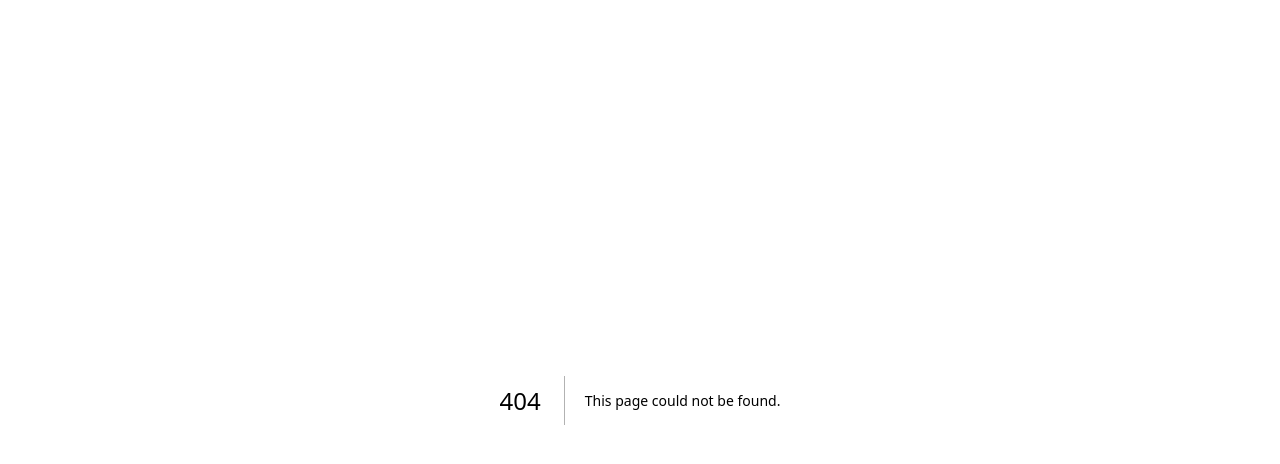
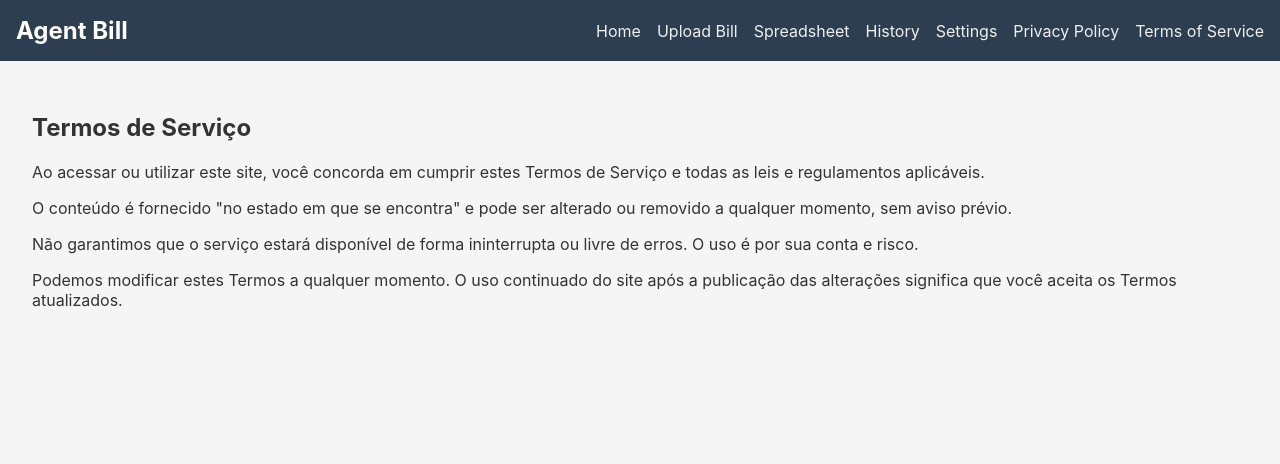
Before and after one commit to marceloadaes/AgentBill, a Next.js app: page /terms in a window 1280 px wide. Before the commit this address had no page. Shown: the top 464 px of the page. Built offline with nearby package versions, Linux system fonts and the light colour scheme.

Commit message:
Add privacy and terms pages with menu links

```diff
--- a/components/Layout.tsx
+++ b/components/Layout.tsx
@@ -17,6 +17,8 @@ export default function Layout({ children }: Props) {
           <Link href="/spreadsheet">Spreadsheet</Link>
           <Link href="/history">History</Link>
           <Link href="/settings">Settings</Link>
+          <Link href="/privacy">Privacy Policy</Link>
+          <Link href="/terms">Terms of Service</Link>
         </nav>
       </header>
       <main className={styles.main}>{children}</main>
--- /dev/null
+++ b/pages/terms.tsx
@@ -0,0 +1,14 @@
+import type { NextPage } from 'next';
+import Layout from '../components/Layout';
+
+const Terms: NextPage = () => (
+  <Layout>
+    <h2>Termos de Serviço</h2>
+    <p>Ao acessar ou utilizar este site, você concorda em cumprir estes Termos de Serviço e todas as leis e regulamentos aplicáveis.</p>
+    <p>O conteúdo é fornecido "no estado em que se encontra" e pode ser alterado ou removido a qualquer momento, sem aviso prévio.</p>
+    <p>Não garantimos que o serviço estará disponível de forma ininterrupta ou livre de erros. O uso é por sua conta e risco.</p>
+    <p>Podemos modificar estes Termos a qualquer momento. O uso continuado do site após a publicação das alterações significa que você aceita os Termos atualizados.</p>
+  </Layout>
+);
+
+export default Terms;
```
Also changed, not shown: pages/index.tsx (+8 -0 lines), pages/privacy.tsx (added, +14 -0 lines).
